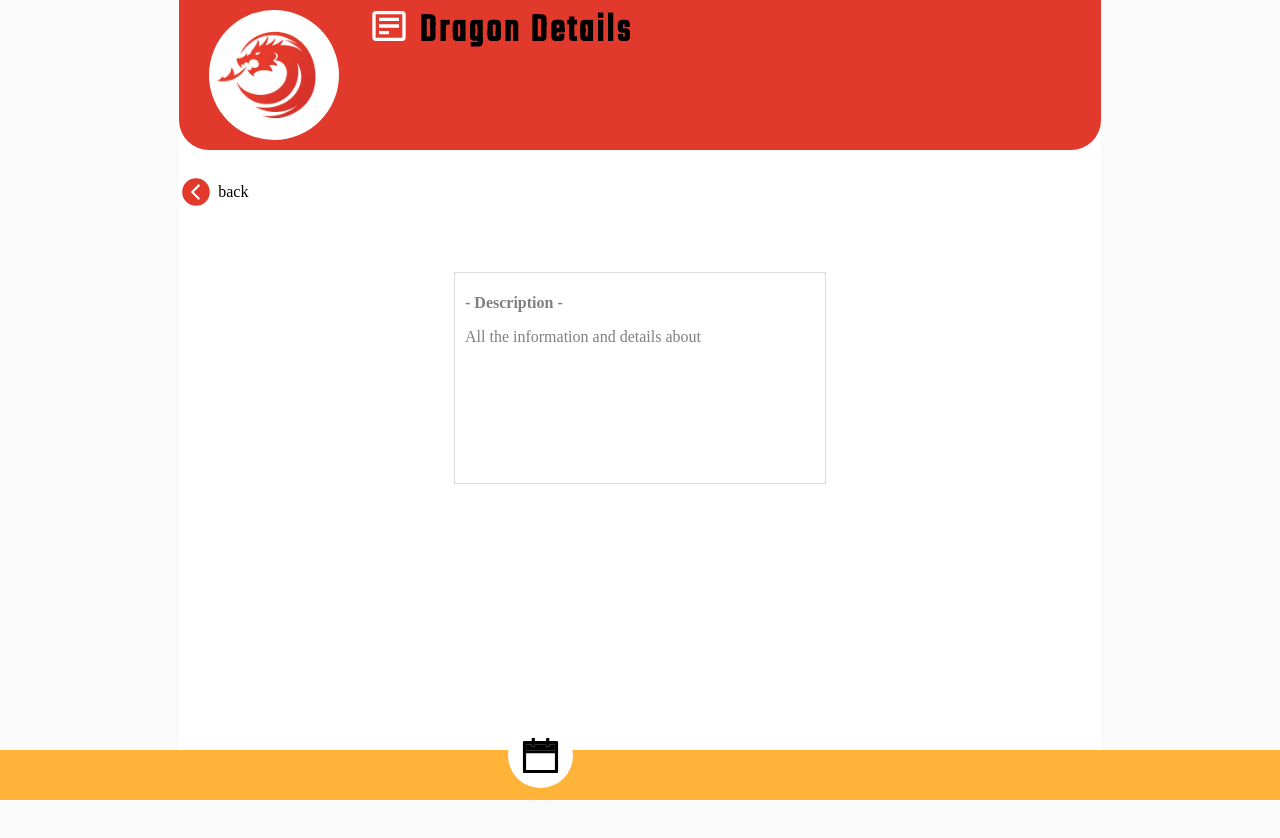
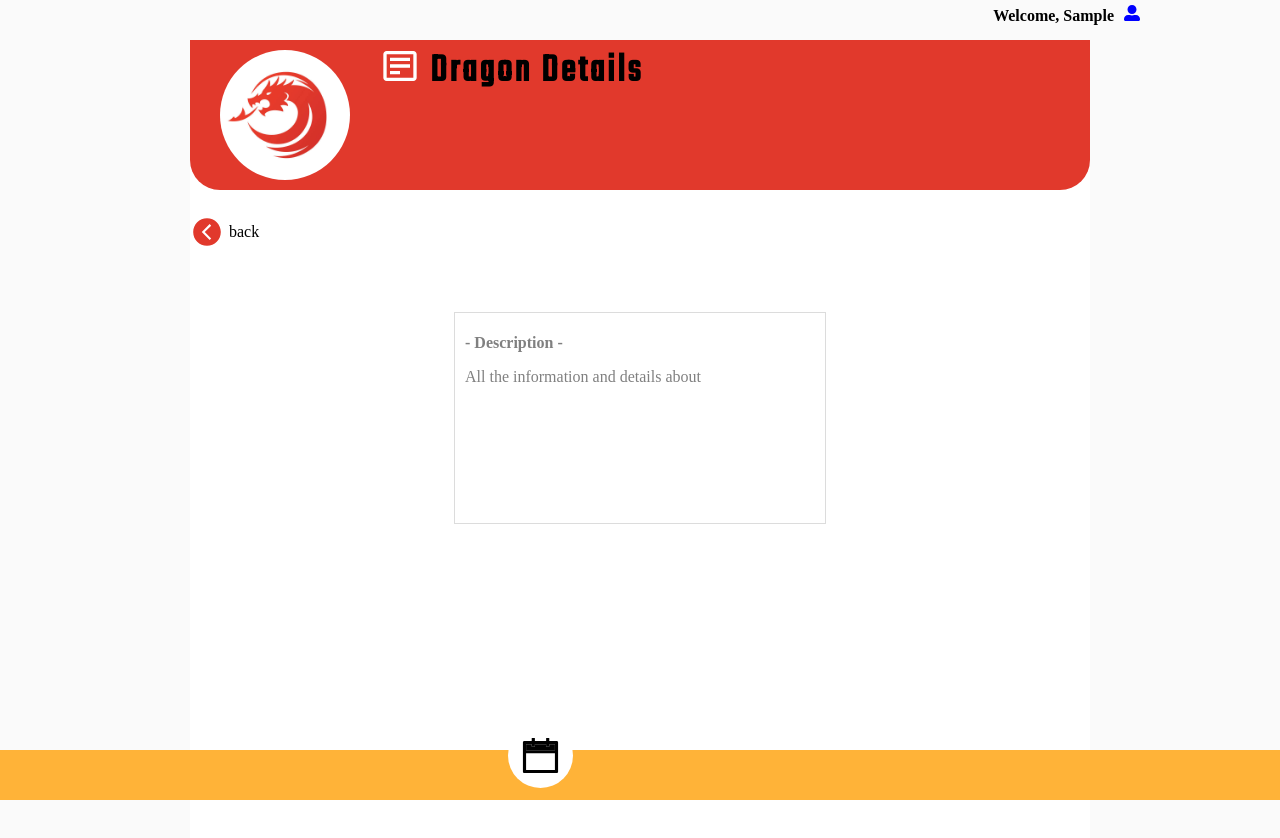
Before and after one commit to orlando-messias/imagine-dragons-frontend, a React (Create React App) app: page /detail/1 in a window 1280 px wide. Shown: the top 838 px of the page. Before the commit the page ends 800 px from the top, so only its background shows below. Built offline with nearby package versions, Linux system fonts and the light colour scheme; no server answers; sample sign-in values are in the browser's storage.

Commit message:
sort by dragon name + general styling

```diff
--- a/src/Components/DragonCardStyles.css
+++ b/src/Components/DragonCardStyles.css
@@ -2,7 +2,7 @@
   width: 320px;
   height: 380px;
   background-color: #fdba4e;
-  margin: 20px 10px;
+  margin: 30px 10px;
   padding: 10px;
   border: 2px solid black;
   border-radius: 10px;
--- a/src/Components/DragonDetailStyles.css
+++ b/src/Components/DragonDetailStyles.css
@@ -1,6 +1,7 @@
 .dragonDetailContainer {
   display: flex;
-  width: 80%;
+  margin-top: 15px;
+  width: 90%;
   justify-content: flex-start;
   flex-direction: column;
   flex-wrap: wrap;
--- a/src/Components/ModalAdd.jsx
+++ b/src/Components/ModalAdd.jsx
@@ -72,7 +72,7 @@ export default function ModalAdd({ setShowModalAdd, modo, idDragon }) {
 
         <div className="contentP">
           <span className="contentPIcon"><BiMessageSquareAdd /> </span>
-          <span>Register or Edit a new Dragon</span>
+          <span>{modo === 'add' ? 'Register a new Dragon' : `Editing ${dragon.name}`}</span>
         </div>
 
         <div className="modalFields">
--- /dev/null
+++ b/src/Components/UserBar.jsx
@@ -0,0 +1,44 @@
+// react
+import React, { useState } from 'react';
+// react icons
+import { FaUserAlt } from 'react-icons/fa';
+import { IoLogOutSharp } from 'react-icons/io5';
+//styles
+import './UserBarStyles.css';
+
+export default function UserBar() {
+  const [showMenu, setShowMenu] = useState(false);
+
+  const ROOT_URL = 'http://localhost:3000/';
+
+  const user = JSON.parse(localStorage.getItem('user')) || null;
+
+  const handleMenuLogout = () => {
+    setShowMenu(!showMenu);
+  };
+
+  const handleLogout = () => {
+    localStorage.removeItem('user');
+    window.location.href = ROOT_URL;
+  };
+
+  return (
+    <div className="userBarContainer">
+      <div>
+        <span>Welcome, {user
+          && user.username[0].toUpperCase() + user.username.slice(1)}
+        </span>
+        <span className="userIcon" onClick={handleMenuLogout} ><FaUserAlt /></span>
+      </div>
+
+      <p
+        onMouseOut={handleMenuLogout}
+        className={`menuLogout ${showMenu ? 'showMenu' : ''}`}
+        onClick={handleLogout}
+      >
+        <IoLogOutSharp /> <span>Logout</span>
+      </p>
+
+    </div>
+  );
+};
--- /dev/null
+++ b/src/Components/UserBarStyles.css
@@ -0,0 +1,38 @@
+.userBarContainer {
+  align-self: flex-end;
+  width: 80%;
+  height: 20px;
+  text-align: right;
+  font-weight: bold;
+  display: flex;
+  flex-direction: column;
+}
+
+.userBarContainer .userIcon {
+  margin-left: 10px;
+  cursor: pointer;
+  color: blue;
+}
+
+.userBarContainer .menuLogout {
+  display: none;
+}
+
+.userBarContainer .showMenu {
+  display: flex;
+  align-items: center;
+  justify-content: flex-end;
+  position: relative;
+  top: -15px;
+  right: -20px;
+  padding: 10px;
+  background-color: rgb(240, 240, 240);
+  width: 100px;
+  align-self: flex-end;
+  cursor: pointer;
+  border-radius: 5px;
+}
+
+.userBarContainer .showMenu span {
+  margin-left: 5px;
+}
--- a/src/Pages/Detail.jsx
+++ b/src/Pages/Detail.jsx
@@ -3,6 +3,9 @@ import apiDragons from '../services/apiDragons';
 
 import './DetailStyles.css';
 import DragonDetail from '../Components/DragonDetail';
+import { isLogin } from '../services/loginServices';
+import { useHistory } from 'react-router';
+import UserBar from '../Components/UserBar';
 
 export default function Detail({ match }) {
   const [dragonDetails, setDragonDetails] = useState({});
@@ -10,17 +13,24 @@ export default function Detail({ match }) {
   // get the dragon id passed with url
   const id = match.params.id;
 
+  const history = useHistory();
+
+  // checks if there's a user logged in
   useEffect(() => {
-    apiDragons.get(`/${id}`)
-      .then(response => setDragonDetails(response.data))
-      .catch(e => console.log(e));
-  }, [id]);
+    (!isLogin())
+      ? history.push('/')
+      : apiDragons.get(`/${id}`)
+        .then(response => setDragonDetails(response.data))
+        .catch(e => console.log(e));
+  }, [id, history]);
 
-  if(!dragonDetails) return <div>LOADING...</div>
+  if (!dragonDetails) return <div>LOADING...</div>
 
   return (
     <div className="detailContainer">
-        <DragonDetail dragonDetails={dragonDetails} />
+      <UserBar />
+      <DragonDetail dragonDetails={dragonDetails} />
     </div>
+
   )
 }
--- a/src/Pages/DetailStyles.css
+++ b/src/Pages/DetailStyles.css
@@ -1,6 +1,10 @@
 .detailContainer {
   margin: 0 auto;
-  width: 90%;
+  padding: 5px;
+  max-width: 1000px;
   display: flex;
-  justify-content: center;
+  justify-content: space-around;
+  flex-direction: column;
+  align-items: center;
+  /* background-color: aqua; */
 }
--- a/src/Pages/Home.jsx
+++ b/src/Pages/Home.jsx
@@ -8,8 +8,12 @@ import ModalDelete from '../Components/ModalDelete';
 import { BsPlusSquareFill } from 'react-icons/bs';
 // services
 import apiDragons from '../services/apiDragons';
+import { isLogin } from '../services/loginServices';
 // styles
 import './HomeStyles.css';
+import { useHistory } from 'react-router';
+import UserBar from '../Components/UserBar';
+import { sortDragonsByName } from '../services/cardsServices';
 
 
 export default function Home() {
@@ -20,10 +24,18 @@ export default function Home() {
   const [idDragon, setIdDragon] = useState('');
   const [dragon, setDragon] = useState({});
 
+  const history = useHistory();
+
+  // checks if there's a user logged in
   useEffect(() => {
-    apiDragons.get('/')
-      .then(response => setDragons(response.data))
-      .catch(e => console.log(e));
+    (!isLogin())
+      ? history.push('/')
+      : apiDragons.get('/')
+        .then(response => {
+          const sortedDragons = sortDragonsByName(response.data);
+          setDragons(sortedDragons);
+        })
+        .catch(e => console.log(e));
   }, [showModalAdd, showModalDelete]);
 
   // preloader while is fetching
@@ -40,6 +52,7 @@ export default function Home() {
 
   return (
     <div className="homeContainer">
+      <UserBar />
       <div className="homeHeader">
         <h2>DRAGONS CARDS</h2>
         <BsPlusSquareFill className="iconPlus" onClick={handleAddButtonClick} />
--- a/src/Pages/HomeStyles.css
+++ b/src/Pages/HomeStyles.css
@@ -9,7 +9,7 @@
 }
 
 .cardContainer {
-  margin: 85px auto;
+  margin: 70px auto;
   display: flex;
   width: 90%;
   justify-content: space-around;
--- a/src/Pages/Login.jsx
+++ b/src/Pages/Login.jsx
@@ -7,7 +7,7 @@ import { loginUser, errorToFalse } from '../store/Login/Login.action';
 // react-icons
 import { BsFillShieldLockFill } from 'react-icons/bs';
 // services
-import { passwordValidation, emailValidation } from '../services/loginServices';
+import { passwordValidation, emailValidation, isLogin } from '../services/loginServices';
 // styles
 import './LoginStyles.css';
 
@@ -31,6 +31,11 @@ export default function Login() {
   const dispatch = useDispatch();
 
   const history = useHistory();
+
+  // checks if there's a user logged in
+  useEffect(() => {
+    if (isLogin()) history.push('/home');
+  }, [history]);
 
   useEffect(() => {
     emailValidation(userLogin.email)
--- /dev/null
+++ b/src/services/cardsServices.js
@@ -0,0 +1,6 @@
+const sortDragonsByName = (dragons) => {
+  const sorted = dragons.sort((a,b) => a.name.localeCompare(b.name));
+  return sorted;
+};
+
+module.exports = { sortDragonsByName };
--- a/src/services/loginServices.js
+++ b/src/services/loginServices.js
@@ -9,7 +9,12 @@ const passwordValidation = (value) => {
   return true;
 };
 
+const isLogin = () => {
+  return localStorage.getItem('user') ? true : false
+};
+
 module.exports = {
   passwordValidation,
-  emailValidation
+  emailValidation,
+  isLogin
 };
```
